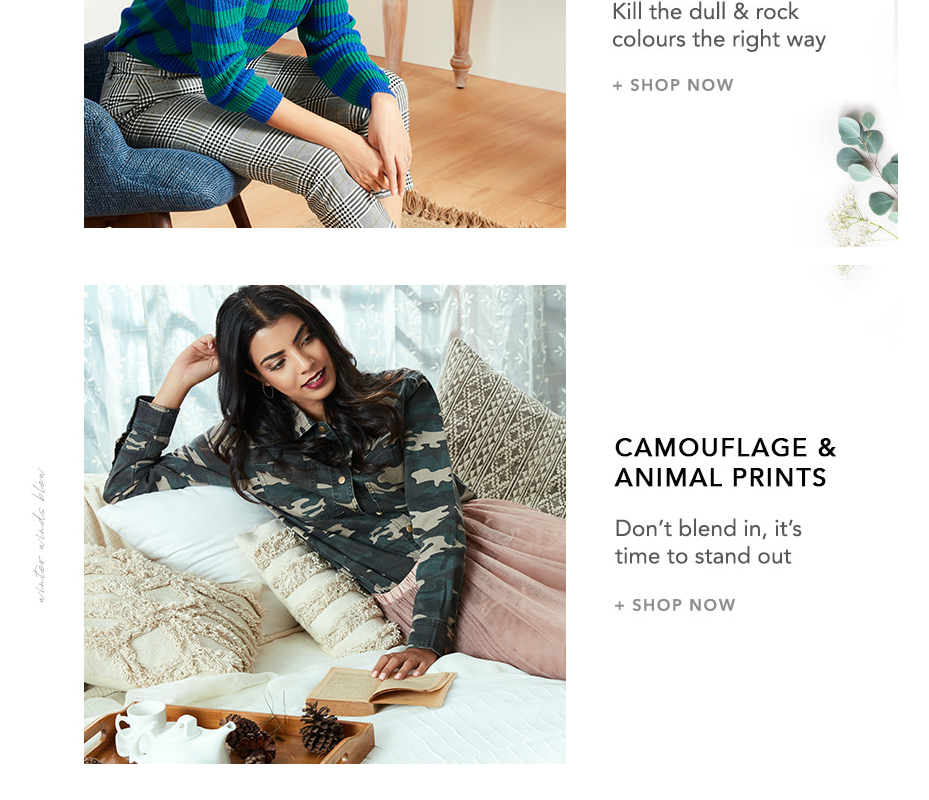
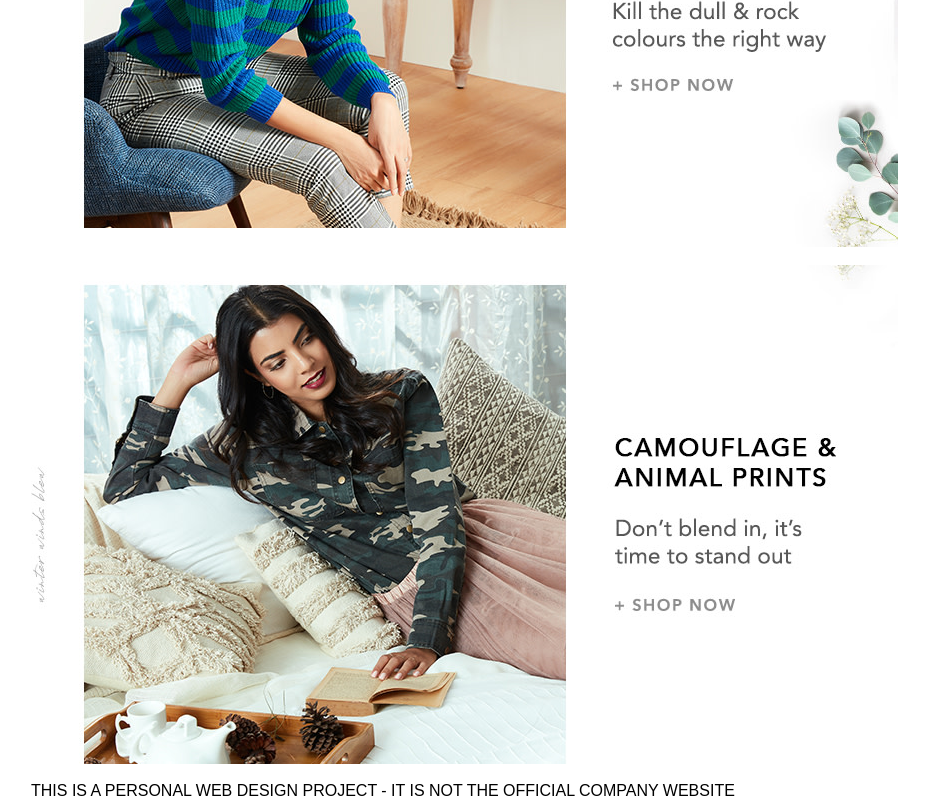
Before and after one commit to PranavArya37/E-Commerce-MyntraClone, a plain HTML site: page index.html in a window 1280 px wide. Shown: the part 2271-3071 px from the top of the page, without its empty margins (109-1038 px from the left). Before the commit the page ends 3035 px from the top, so only its background shows below. Drawn offline with nearby package versions, Linux system fonts and the light colour scheme.

Commit message:
Update index.html

```diff
--- a/index.html
+++ b/index.html
@@ -116,6 +116,8 @@ href="Logos\Myntra_logo1.jpg"/>
 <div class="product_img1">
 <img src="wcys1.jpg"><br><br>
 <img src="wcys2.jpg">
+<br><br>
+<p>THIS IS A PERSONAL WEB DESIGN PROJECT - IT IS NOT THE OFFICIAL COMPANY WEBSITE</p>
 </div>
 
  </div>
```
